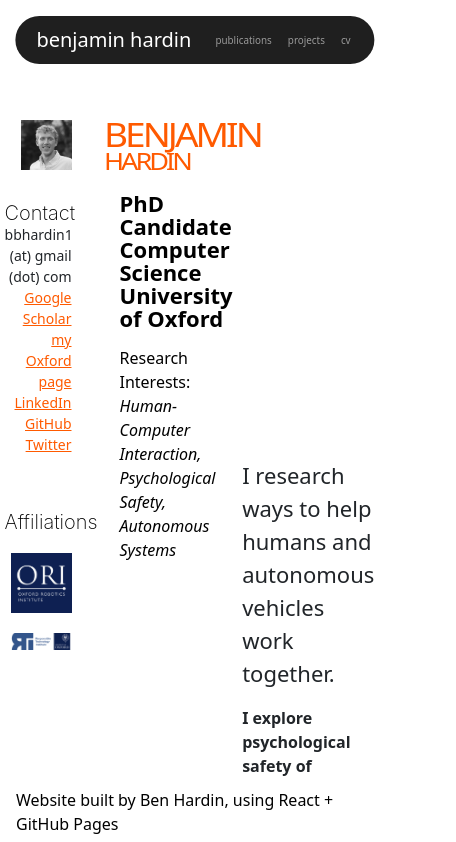
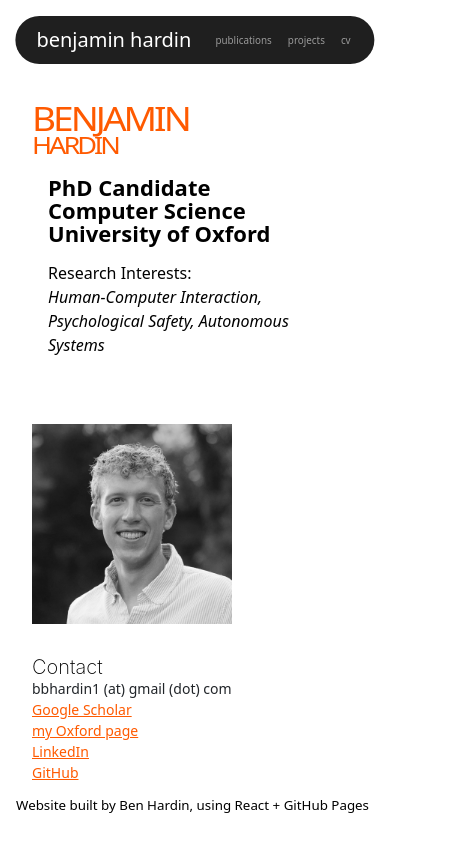
Before and after one commit to bbhardin/bbhardin.github.io, a React (Create React App) app: page / in a window 390 px wide. Shown: the top 842 px of the page, 456 px wide, since content can reach past the window. Built offline with nearby package versions, Linux system fonts and the light colour scheme; a web font is replaced by a local one.

Commit message:
Updates for better experience on phone

```diff
--- a/src/App.js
+++ b/src/App.js
@@ -37,7 +37,7 @@ function App() {
                 </Switch>
             </Suspense>
             <p style={{paddingBottom: "4rem"}}></p>
-            <div className='bottomElement' style={{paddingTop: "0.5rem", paddingBottom: "0.5rem", paddingLeft: "1rem", color: "black", backgroundColor: "white", fontWeight: "lighter"}}>
+            <div className='bottomElement' style={{paddingTop: "0.5rem", paddingBottom: "0.5rem", paddingLeft: "1rem", color: "black", backgroundColor: "white", fontWeight: "lighter", fontSize: "10pt"}}>
                 Website built by Ben Hardin, using React + GitHub Pages
                 <a style={{float: "right", paddingRight: "1rem", textDecoration: "none", color: "white" }} href="https://www.linkedin.com/in/benjamin-hardin">My LinkedIn</a>
             </div>
--- a/src/HomePage.js
+++ b/src/HomePage.js
@@ -33,9 +33,10 @@ export default function HomePage() {
                 </div>
 
 
-                <Row>
-                    <Col xs={3} style={{paddingLeft: "4%", paddingRight: "20px"}}>
-                        <div style={{textAlign: "right"}}>
+                {/* Two columns on wide windows, one column on narrow ones. See "Home page layout" in index.css */}
+                <Row className="homeColumns">
+                    <Col xs={3} className="homeSidebar" style={{paddingLeft: "4%", paddingRight: "20px"}}>
+                        <div>
                             {/*<div style={{backgroundColor: "lightGray", borderBottomRightRadius: "100px", borderBottomLeftRadius: "100px", width: "150px", height:"75px", textAlign:"center"}} />*/}
                             <img className="smallAvatar" style={{marginTop: "3rem"}}
                                  src={profile}/>
@@ -80,7 +81,7 @@ export default function HomePage() {
                         {/*    borderRadius: "55px", marginTop: "2rem"}}>*/}
 
                         {/*</div>*/}
-                        <div className="pageSubtitle" style={{fontWeight: "200", textAlign: "right", color: "black"}}>Affiliations
+                        <div className="pageSubtitle" style={{fontWeight: "200", color: "black"}}>Affiliations
                             <div className="hoverExpand"><a href="https://ori.ox.ac.uk"><img
                                 style={{width: "90%", maxWidth: "105px", paddingTop: "20px"}} src={ori_logo}/></a></div>
                             <div className="hoverExpand"><a href="https://rti.ox.ac.uk"><img
@@ -88,22 +89,19 @@ export default function HomePage() {
                         </div>
                     </Col>
 
-                    <Col>
+                    <Col className="homeMain">
 
-                        <div>
+                        {/* Name and title. Its position is set by .homeHero in index.css */}
+                        <div className="homeHero">
 
                             {/*<img className="croppedImage"*/}
                             {/*     style={{background: "white", color: "white", marginTop: "-5rem", opacity: "0%"}}*/}
                             {/*     src={taillights}/>*/}
                             <p style={{
-                                marginRight: "70%",
                                 color: "black",
-                                position: "absolute",
-                                top: "120px",
                                 // left: "50%",
                                 // transform: "translate(-50%, 0%)", /*fontWeight: "bold"*/
                                 textAlign: "left",
-                                maxWidth: "40%"
                             }}>
                                 <p /*className="stroke"*/ style={{
                                     fontFamily: "system-ui, Helvetica Neue, Helvetica, Arial",
@@ -130,11 +128,10 @@ export default function HomePage() {
                             </p>
                         </div>
 
-                        <Row style={{
+                        <Row className="homeBioRow" style={{
                             // background: "#f3f3f3",
                             borderTopLeftRadius: "25px",
                             borderBottomLeftRadius: "25px",
-                            marginLeft: "2%",
                             marginTop: "3%",
                             marginBottom: "2%",
                             // borderColor: "#eaeaea",
@@ -144,12 +141,12 @@ export default function HomePage() {
                         }}>
 
                             <Col>
-                                <div style={{
-                                    maxWidth: "750px", marginLeft: "40%", paddingLeft: "5%", paddingRight: "5%", /*background: "#EEEEEE",*/
+                                <div className="homeBio" style={{
+                                    maxWidth: "750px", /*background: "#EEEEEE",*/
                                     borderRadius: "55px", marginTop: "2rem", marginBottom: "2rem"
                                 }}>
 
-                                    <div className="pageTitle"
+                                    <div className="pageTitle homeBioSpacer"
                                          style={{paddingTop: "20rem", paddingBottom: "1rem", fontWeight: "150"}}>
                                     </div>
                                     {/*<div className='pageSubtitle' style={{fontFamily: "SF New Republic", paddingTop: "1rem", color: "black", fontSize:"60px"}}>About Me</div>*/}
@@ -255,7 +252,7 @@ export default function HomePage() {
                                     </div>
                                 </div>
                             </Col>
-                            <Col sm={4} style={{paddingRight: "4rem"}}>
+                            <Col sm={4} className="homeNewsColumn" style={{paddingRight: "4rem"}}>
 
 
                                 {/*    <div className="secondaryPageTitle leftContentInsets" style={{paddingTop: "3rem", color: explore_orange}}>What's New</div>*/}
@@ -299,7 +296,7 @@ export default function HomePage() {
             <div style={{
                 // backgroundColor: "#859c96",
             }}>
-            <div style={{
+            <div className="homePublications" style={{
                 // backgroundColor: "#f3f3f3",
                 marginTop: "3%",
                 paddingBottom: "1rem",
@@ -320,13 +317,22 @@ export default function HomePage() {
                         paddingBottom: "0rem",
                         fontWeight: "150",
                         // transform: "rotate(90deg) translateX(200px) translateY(250px)",
-                        width: "400px"
+                        width: "400px",
+                        maxWidth: "100%"
                     }}>selected publications
                     </div>
                     <div><Nav.Link style={{paddingLeft: 0, fontWeight: "", color: explore_orange, paddingBottom: "2rem"}} as={Link}
                                    to="/publications">See All ></Nav.Link></div>
 
                     <div className="leftContentInsets">
+                        <div className="pageSubtitle boxhead" style={{color: "black"}}><a>
+                            (Pre-Print) Assuring the Trustworthiness of Autonomous Robotic Systems in Challenging Environments
+                        </a></div>
+                        <div className="pageSubSubtitle">Chris Harper, <span
+                            style={{fontWeight: "bold"}}>Benjamin Hardin</span>, and Lars Kunze
+                        </div>
+                        <div className="leftContentInsets">Book chapter submitted to Elsevier</div>
+
                         <div className="pageSubtitle boxhead" style={{color: "black"}}><a
                             href={"https://scholar.google.com/citations?view_op=view_citation&hl=en&user=kKQG1fIAAAAJ&sortby=pubdate&citation_for_view=kKQG1fIAAAAJ:Zh0EY9V9P6UC"}>
                             (Pre-Print) What Can Eye Gaze Teach Us About Real-World Cycling? Insights From the Oxford RobotCycle Project
--- a/src/index.css
+++ b/src/index.css
@@ -436,3 +436,66 @@ code {
     transparent               70%);
   animation: blobDrift 2s ease-in-out infinite reverse;
 }
+
+/* Home page layout (HomePage.js)
+   992px and wider: photo and contact info on the left, name and bio on the right.
+   Narrower (phones, small tablets): one column, with the name at the top.
+   To change where it switches, change 992px and 991.98px below. */
+
+@media (min-width: 992px) {
+  .homeSidebar {
+    text-align: right;
+  }
+
+  /* Name and title float at the top of the right-hand column */
+  .homeHero {
+    position: absolute;
+    top: 120px;
+    max-width: 40%;
+    margin-right: 70%;
+  }
+
+  /* Two class names so this beats Bootstrap's .row margin (Bootstrap's CSS loads after this file) */
+  .row.homeBioRow {
+    margin-left: 2%;
+  }
+
+  .homeBio {
+    margin-left: 40%;
+    padding-left: 5%;
+    padding-right: 5%;
+  }
+}
+
+@media (max-width: 991.98px) {
+  .row.homeColumns {
+    flex-direction: column;
+    margin-left: 0;
+    margin-right: 0;
+    padding-left: 2rem;
+    padding-right: 2rem;
+  }
+
+  /* Remove the two column boxes so the pieces inside them stack as one column... */
+  .homeSidebar,
+  .homeMain {
+    display: contents;
+  }
+
+  /* ...and move the name and title above the photo */
+  .homeHero {
+    order: -1;
+    margin-top: 2rem;
+  }
+
+  /* The spacer only makes room for the floating name, and the right-hand column is empty */
+  .homeBioSpacer,
+  .homeNewsColumn {
+    display: none;
+  }
+
+  .homePublications .leftAndRightContentInsets {
+    padding-left: 0;
+    padding-right: 0;
+  }
+}
```
Also changed, not shown: src/PublicationsPage.js (+8 -1 lines).
